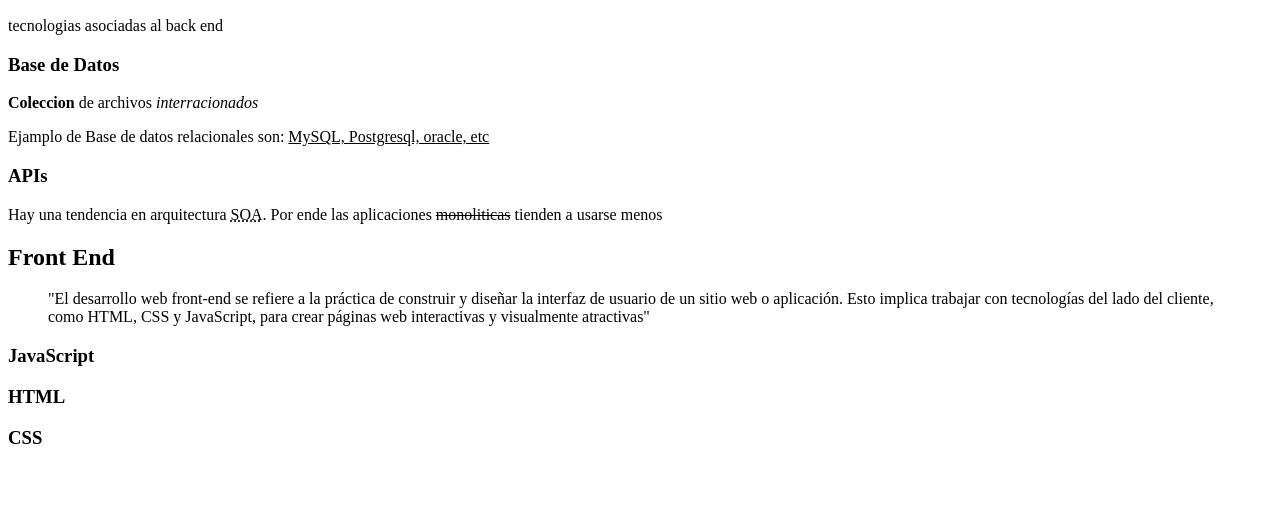
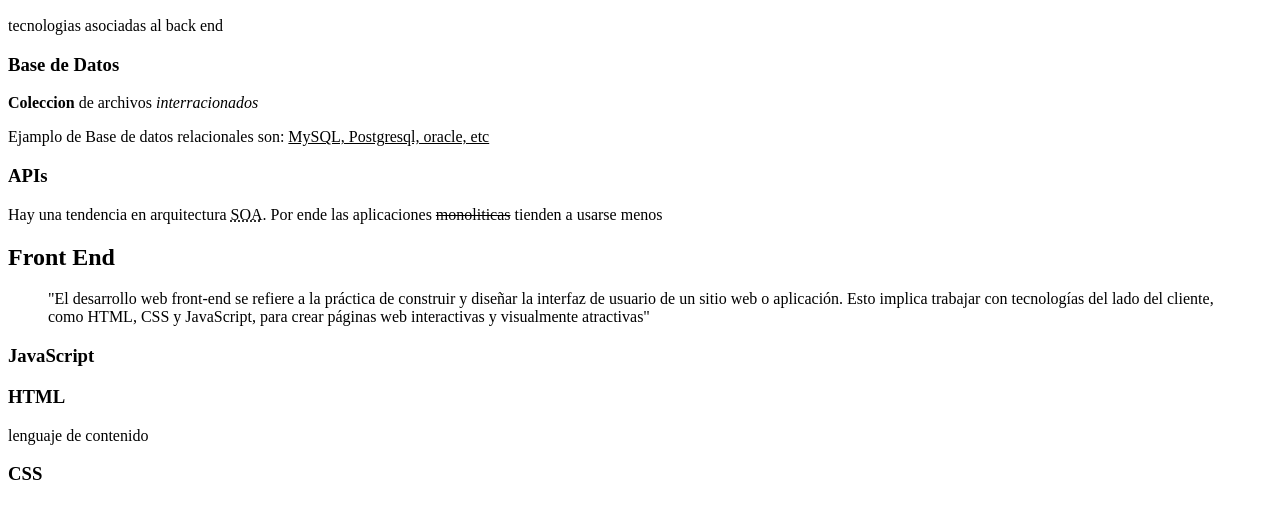
Before and after one commit to AbielMercado/ProyectoWeb2025, a plain HTML site: page html/ejercicio1.html in a window 1280 px wide. Shown: the part 110-628 px from the top of the page. Drawn offline with Linux system fonts and the light colour scheme.

Commit message:
Agrege un tag

```diff
--- a/html/ejercicio1.html
+++ b/html/ejercicio1.html
@@ -38,6 +38,7 @@
 
     <h3>JavaScript</h3>
     <h3>HTML</h3>
+    <p>lenguaje de contenido</p>
     <h3>CSS</h3>
 
 </body>
```
